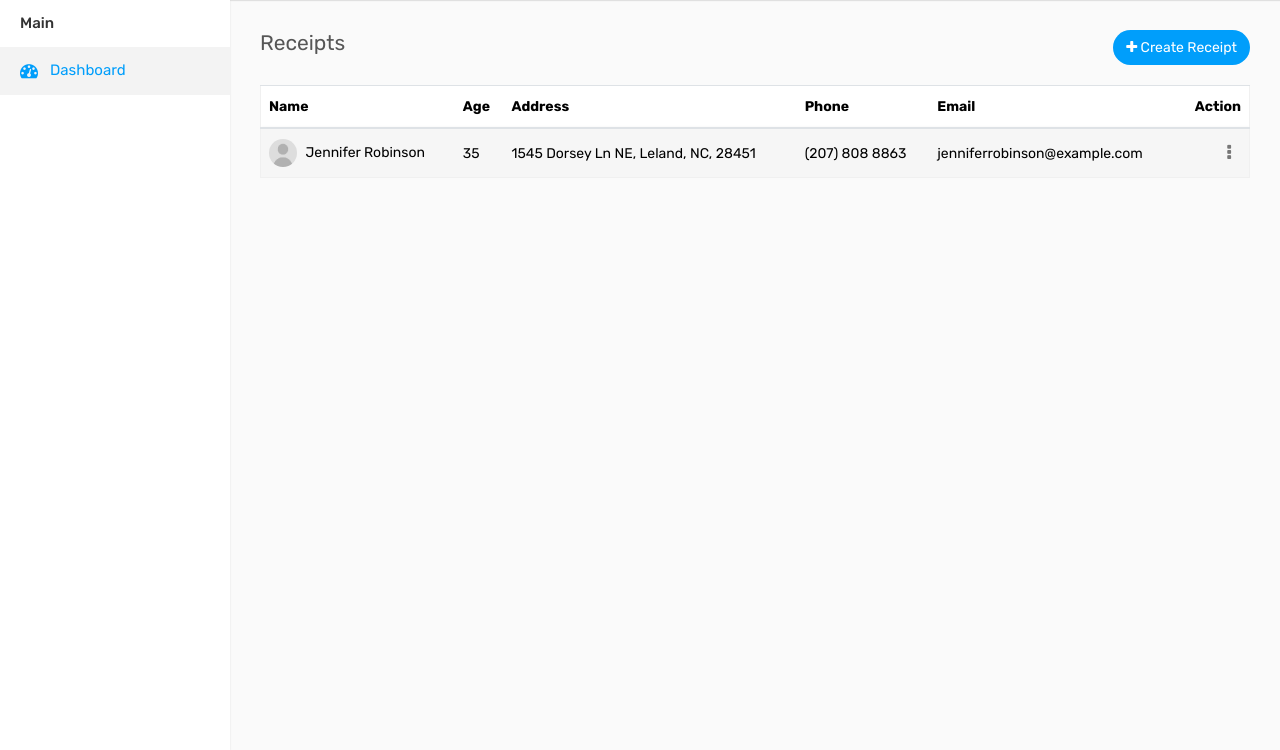
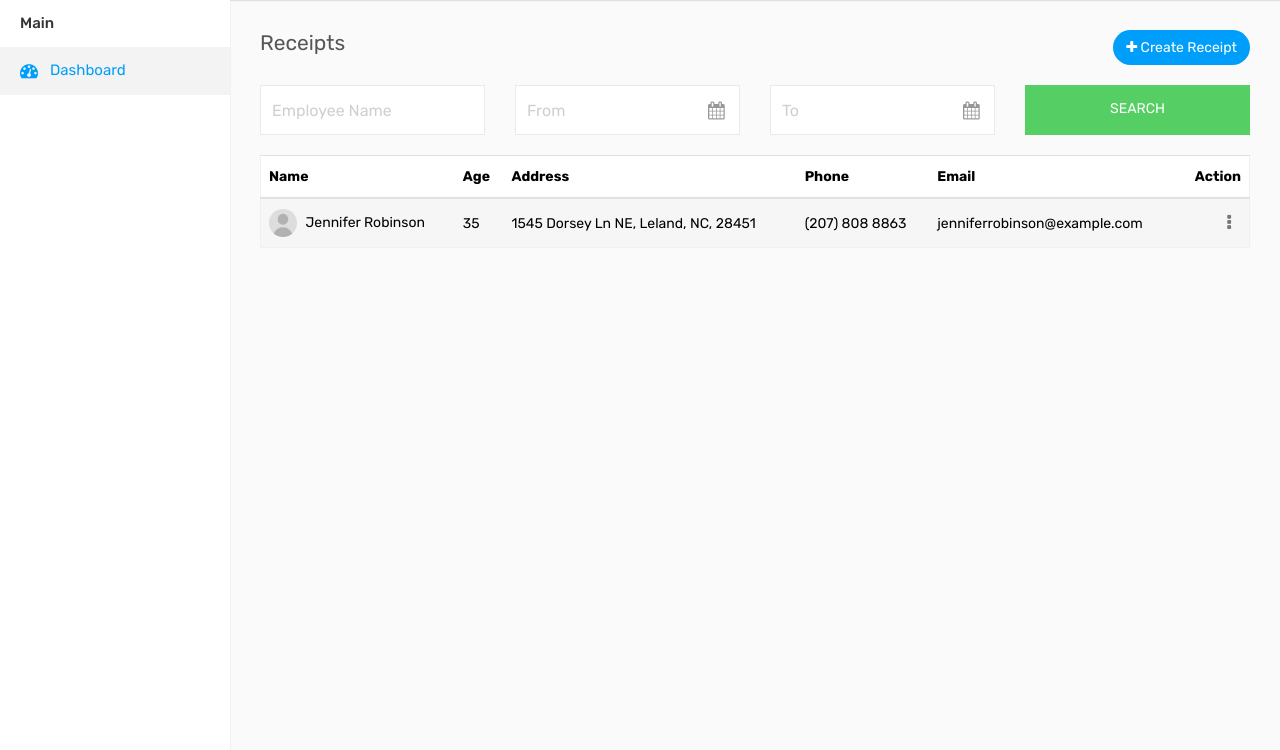
Before and after one commit to SamithaPrabath/Hospital-Management-System, a Flask app: page /payment/ in a window 1280 px wide. Shown: the part 50-800 px from the top of the page. Run offline with Flask 3, Linux system fonts and the light colour scheme; some libraries are stand-ins or nearby versions.

Commit message:
chore:add filtration front-end

```diff
--- a/frontend-service/app/templates/payment-index.html
+++ b/frontend-service/app/templates/payment-index.html
@@ -8,6 +8,33 @@
         </div>
         <div class="col-sm-8 col-9 text-right m-b-20">
             <a href="{{ url_for('payment.go_to_pay_page') }}" class="btn btn btn-primary btn-rounded float-right"><i class="fa fa-plus"></i> Create Receipt</a>
+        </div>
+    </div>
+    <div class="row filter-row">
+        <div class="col-sm-6 col-md-3">
+            <div class="form-group form-focus">
+                <label class="focus-label">Employee Name</label>
+                <input type="text" class="form-control floating">
+            </div>
+        </div>
+        <div class="col-sm-6 col-md-3">
+            <div class="form-group form-focus">
+                <label class="focus-label">From</label>
+                <div class="cal-icon">
+                    <input class="form-control floating datetimepicker" type="text">
+                </div>
+            </div>
+        </div>
+        <div class="col-sm-6 col-md-3">
+            <div class="form-group form-focus">
+                <label class="focus-label">To</label>
+                <div class="cal-icon">
+                    <input class="form-control floating datetimepicker" type="text">
+                </div>
+            </div>
+        </div>
+        <div class="col-sm-6 col-md-3">
+            <a href="#" class="btn btn-success btn-block"> Search </a>
         </div>
     </div>
     <div class="row">
```
